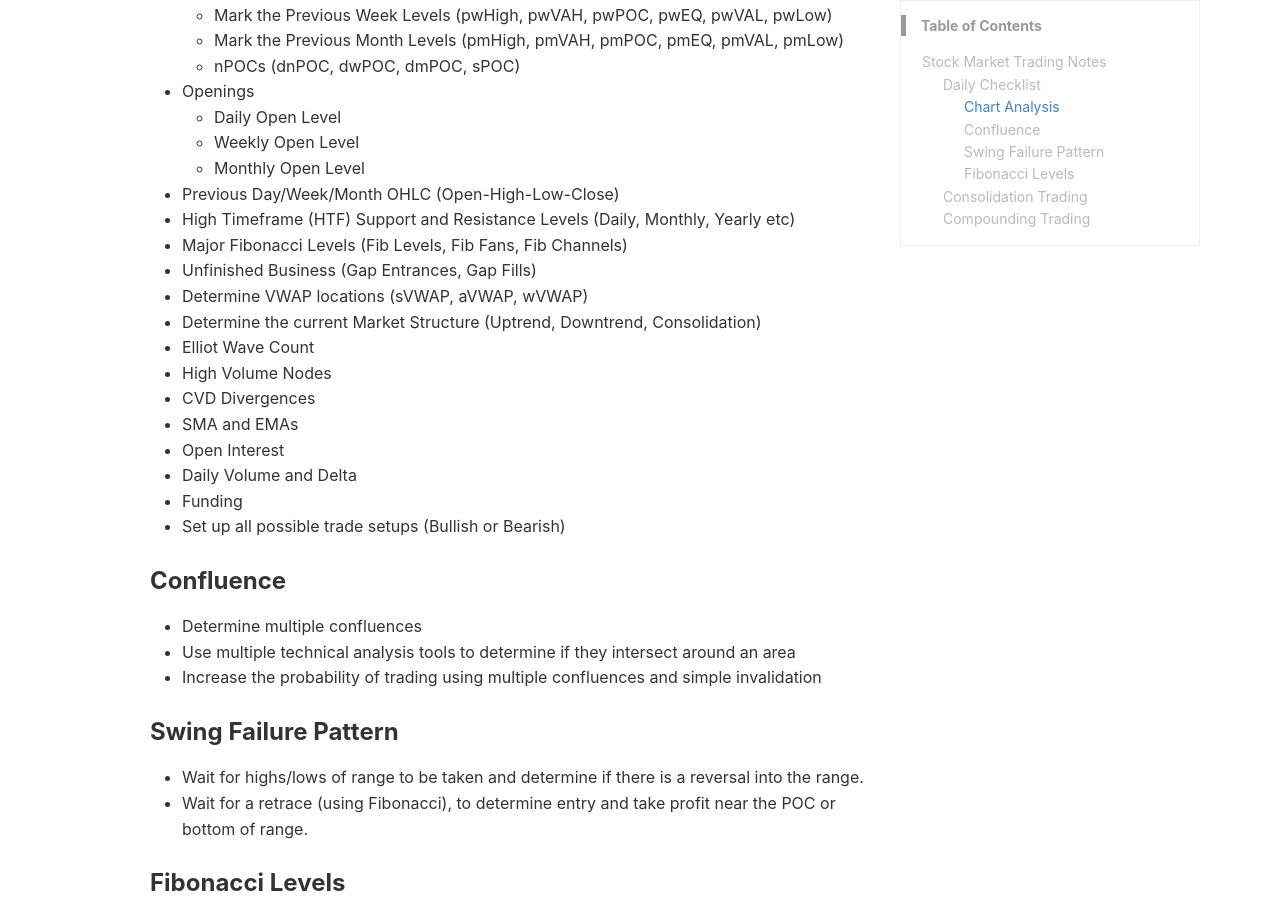
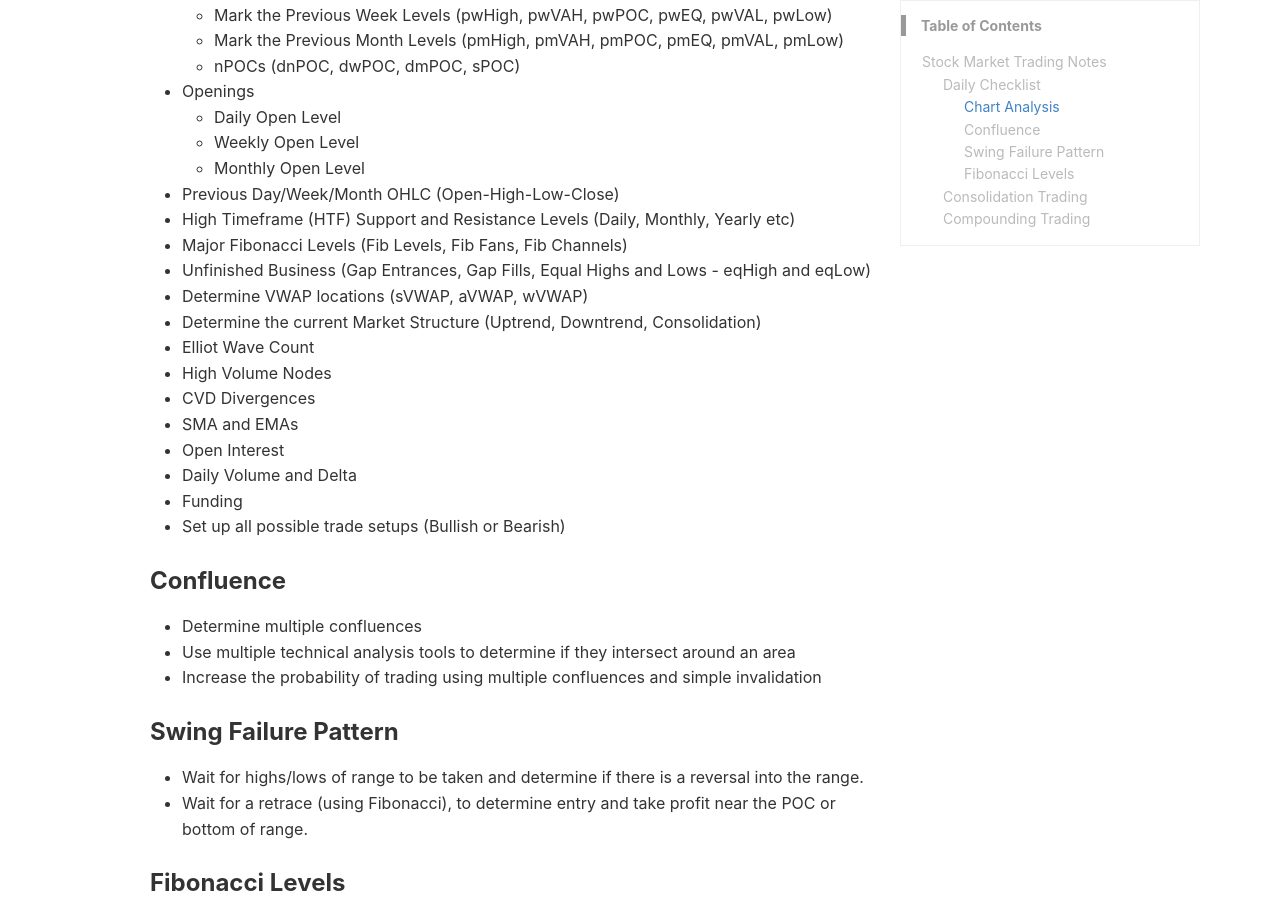
Before and after one commit to qwutony/qwutony.github.io, a Jekyll site: the page built from _wiki/100-Trading-Notes.md, in a window 1280 px wide and 900 px high, scrolled down 650 px. Built offline with Jekyll 4.4.1, drawn with Linux system fonts in a browser that asks for light colours; a style sheet for code colours, icons or effects is not loaded.

Commit message:
Update 100-Trading-Notes.md

```diff
--- a/_wiki/100-Trading-Notes.md
+++ b/_wiki/100-Trading-Notes.md
@@ -30,7 +30,7 @@ keywords: checklist
   - Previous Day/Week/Month OHLC (Open-High-Low-Close)
   - High Timeframe (HTF) Support and Resistance Levels (Daily, Monthly, Yearly etc)
   - Major Fibonacci Levels (Fib Levels, Fib Fans, Fib Channels)
-  - Unfinished Business (Gap Entrances, Gap Fills)
+  - Unfinished Business (Gap Entrances, Gap Fills, Equal Highs and Lows - eqHigh and eqLow)
   - Determine VWAP locations (sVWAP, aVWAP, wVWAP)
   - Determine the current Market Structure (Uptrend, Downtrend, Consolidation)
   - Elliot Wave Count
```
